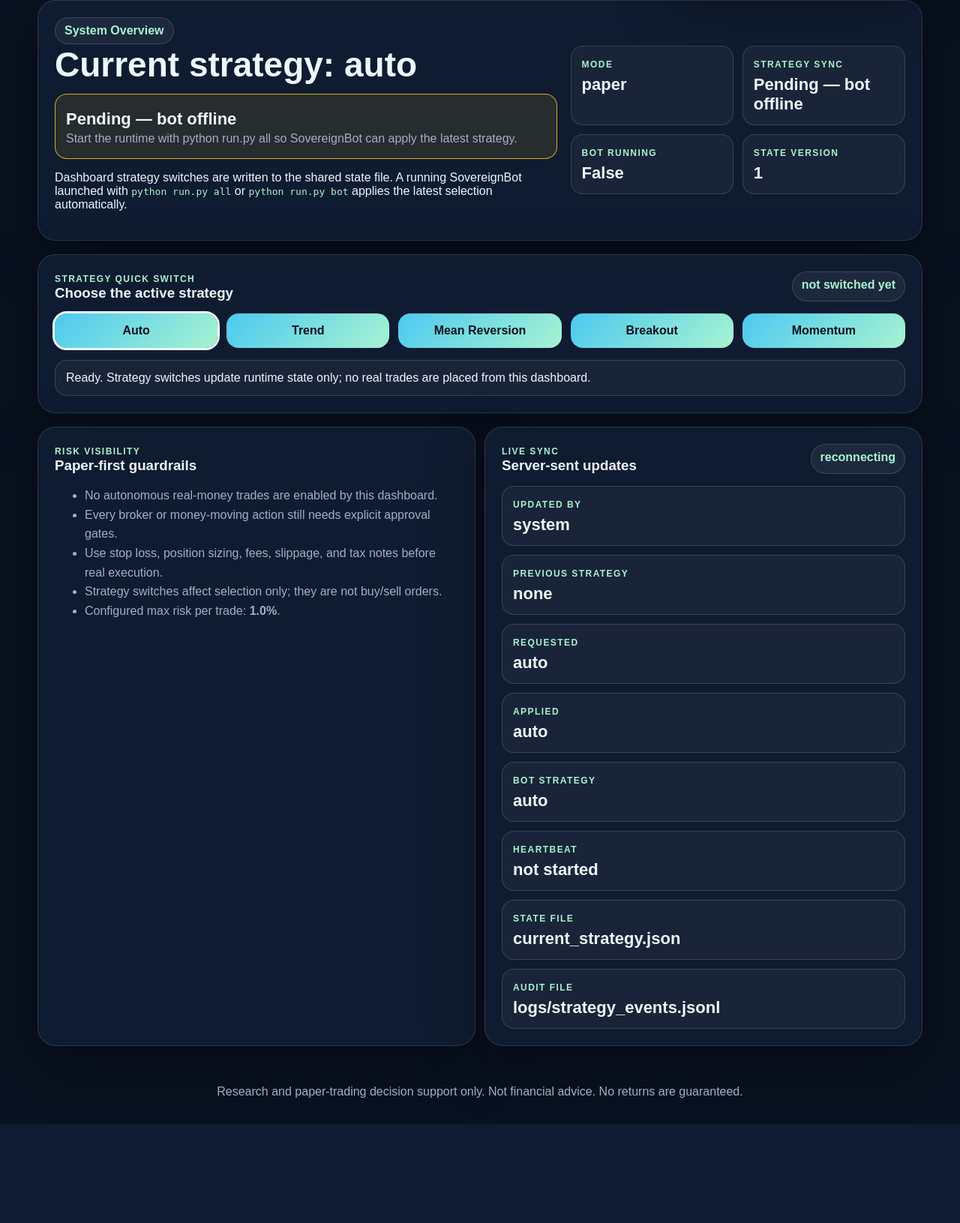
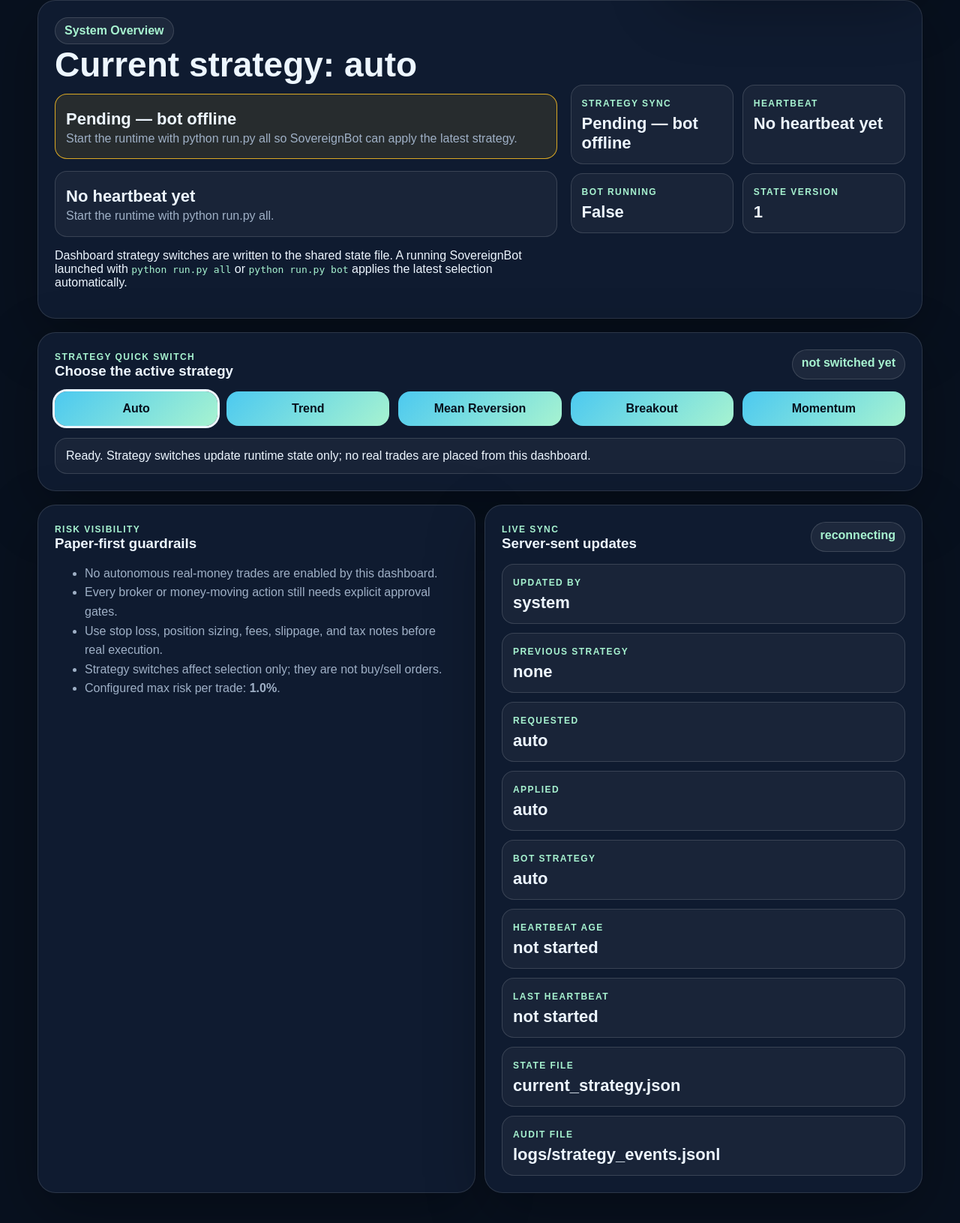
Before and after one commit to apperson420/Trader, a Flask app: page / in a window 1280 px wide. Shown: the part 248-1879 px from the top of the page at 75% size. Before the commit the page ends 1747 px from the top, so only its background shows below. Run offline with Flask 3, Linux system fonts and the light colour scheme; data that the repository does not hold is empty.

Commit message:
v1.7 - Make sync and heartbeat prominent in overview

```diff
--- a/web_dashboard/templates/index.html
+++ b/web_dashboard/templates/index.html
@@ -29,14 +29,18 @@
             <strong id="strategyAckLabel">{{ payload.strategy_ack.label }}</strong>
             <span id="strategyAckDetail">{{ payload.strategy_ack.detail }}</span>
           </div>
+          <div id="heartbeatBanner" class="ack-banner heartbeat-{{ payload.heartbeat.status }}">
+            <strong id="heartbeatLabel">{{ payload.heartbeat.label }}</strong>
+            <span id="heartbeatDetail">{{ payload.heartbeat.detail }}</span>
+          </div>
           <p>
             Dashboard strategy switches are written to the shared state file. A running SovereignBot launched with
             <code>python run.py all</code> or <code>python run.py bot</code> applies the latest selection automatically.
           </p>
         </div>
         <div class="overview-grid">
-          <article><span>Mode</span><strong id="paperMode">{{ payload.risk.mode }}</strong></article>
           <article><span>Strategy Sync</span><strong id="strategyAckStatus">{{ payload.strategy_ack.label }}</strong></article>
+          <article><span>Heartbeat</span><strong id="heartbeatStatus">{{ payload.heartbeat.label }}</strong></article>
           <article><span>Bot Running</span><strong id="botRunning">{{ payload.runtime.bot_running }}</strong></article>
           <article><span>State Version</span><strong id="stateVersion">{{ payload.state.version }}</strong></article>
         </div>
@@ -100,7 +104,8 @@
             <div><span>Requested</span><strong id="requestedStrategy">{{ payload.strategy_ack.requested_strategy }}</strong></div>
             <div><span>Applied</span><strong id="appliedStrategy">{{ payload.strategy_ack.applied_strategy or 'none' }}</strong></div>
             <div><span>Bot strategy</span><strong id="botStrategy">{{ payload.runtime.bot_strategy }}</strong></div>
-            <div><span>Heartbeat</span><strong id="botHeartbeat">{{ payload.runtime.last_heartbeat_at or 'not started' }}</strong></div>
+            <div><span>Heartbeat age</span><strong id="heartbeatAge">{{ payload.heartbeat.age_seconds if payload.heartbeat.age_seconds is not none else 'not started' }}</strong></div>
+            <div><span>Last heartbeat</span><strong id="botHeartbeat">{{ payload.runtime.last_heartbeat_at or 'not started' }}</strong></div>
             <div><span>State file</span><strong id="stateFile">{{ payload.risk.state_file }}</strong></div>
             <div><span>Audit file</span><strong id="auditFile">{{ payload.risk.audit_file }}</strong></div>
           </div>
```
